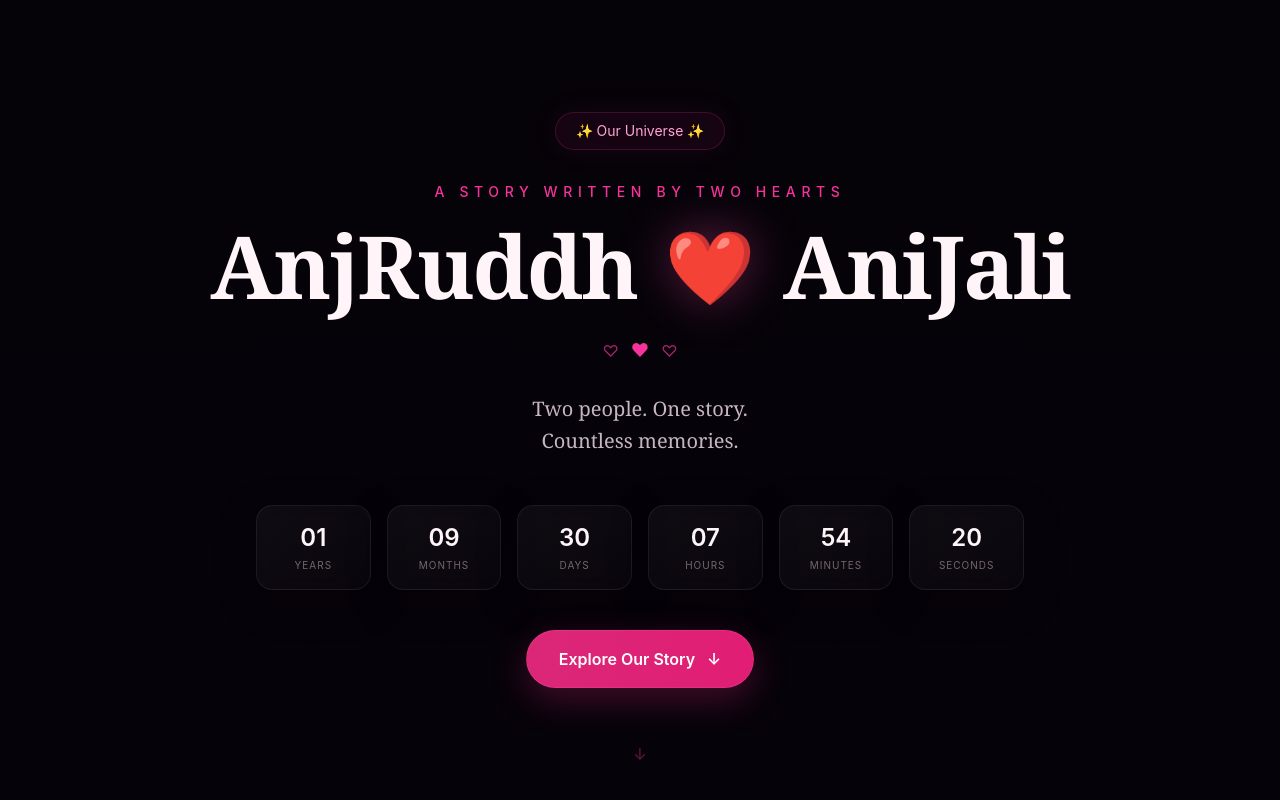
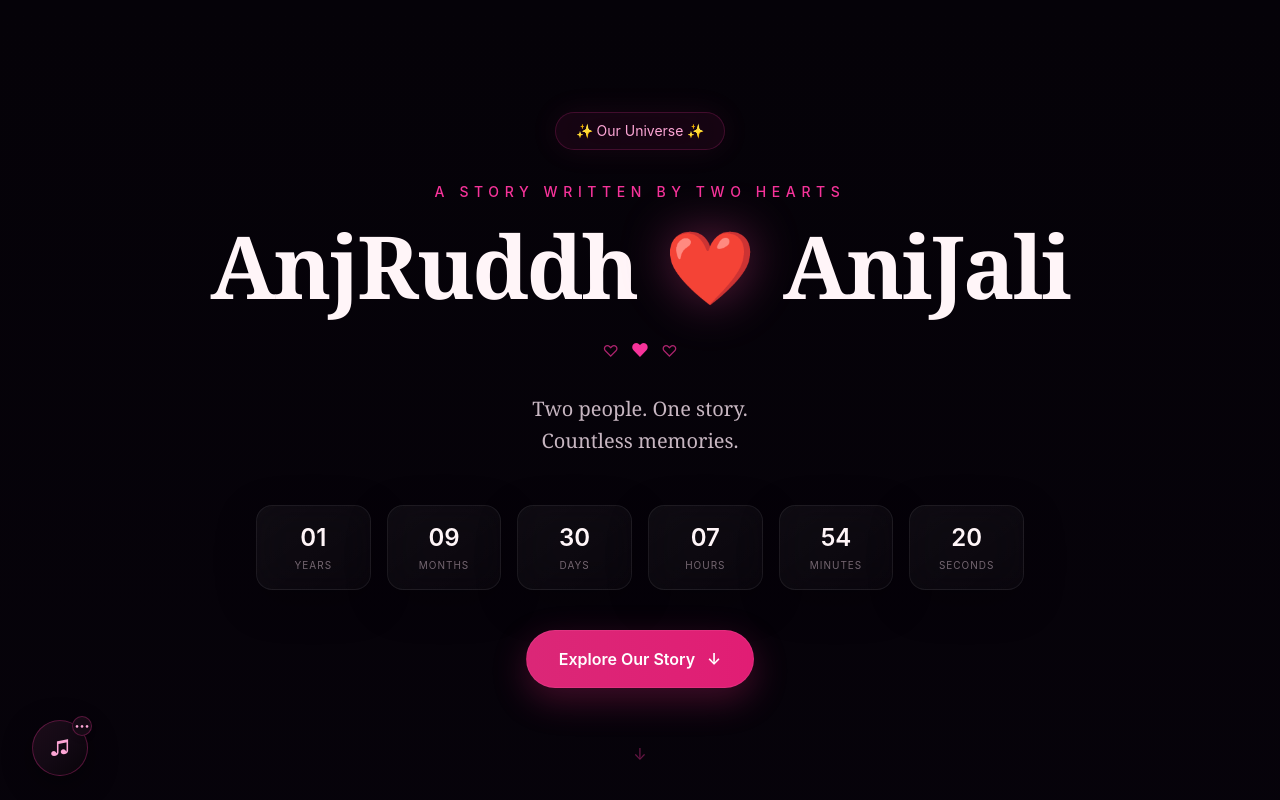
Before and after one commit to Aniruddh00007/My-Projects, a React (Vite) app in the folder 2nd_Anni/Anni2026/: page /home in a window 1280 px wide. Shown: the top 800 px of the page. Built offline with nearby package versions, Linux system fonts and the light colour scheme.

Commit message:
Song added

```diff
--- a/2nd_Anni/Anni2026/src/App.jsx
+++ b/2nd_Anni/Anni2026/src/App.jsx
@@ -1,6 +1,12 @@
 import React from "react";
-import { Routes, Route, Navigate } from "react-router-dom";
+import {
+  Routes,
+  Route,
+  Navigate,
+} from "react-router-dom";
+
 import ScrollToTop from "./Components/ScrollToTop";
+
 import FirstPage from "./Components/Firstpage";
 import Login from "./Components/Login";
 import Home from "./Components/Home";
@@ -11,30 +17,82 @@ import Envelop from "./Components/Envelop";
 import SecretPage from "./Components/SecretPage";
 import Final from "./Components/Final";
 
+// 🎵 MUSIC
+import MusicPlayer from "./Components/MusicPlayer";
+import { MusicProvider } from "./Components/MusicContext";
+
 function App() {
   return (
-        <>
-     <ScrollToTop />
-    <Routes>
+    <MusicProvider>
 
+      {/* Scroll page to top after route change */}
+      <ScrollToTop />
 
-      {/* DEFAULT PAGE */}
-      <Route path="/" element={<FirstPage />} />
+      {/* 🎵 Global Music Player */}
+      <MusicPlayer />
 
-      <Route path="/login" element={<Login />} />
-      <Route path="/home" element={<Home />} />
-      <Route path="/openwhen" element={<OpenWhen />} />
-      <Route path="/mini-games" element={<MiniGames />} />
-      <Route path="/memory-room" element={<MemoryRoom />} />
-      <Route path="/envelop" element={<Envelop />} />
-      <Route path="/secret" element={<SecretPage />} />
-      <Route path="/final" element={<Final />} />
+      <Routes>
 
-      {/* WRONG URL → FIRST PAGE */}
-      <Route path="*" element={<Navigate to="/" replace />} />
-    </Routes>
+        {/* DEFAULT PAGE */}
+        <Route
+          path="/"
+          element={<FirstPage />}
+        />
 
-    </>
+        <Route
+          path="/login"
+          element={<Login />}
+        />
+
+        <Route
+          path="/home"
+          element={<Home />}
+        />
+
+        <Route
+          path="/openwhen"
+          element={<OpenWhen />}
+        />
+
+        <Route
+          path="/mini-games"
+          element={<MiniGames />}
+        />
+
+        <Route
+          path="/memory-room"
+          element={<MemoryRoom />}
+        />
+
+        <Route
+          path="/envelop"
+          element={<Envelop />}
+        />
+
+        <Route
+          path="/secret"
+          element={<SecretPage />}
+        />
+
+        <Route
+          path="/final"
+          element={<Final />}
+        />
+
+        {/* WRONG URL → FIRST PAGE */}
+        <Route
+          path="*"
+          element={
+            <Navigate
+              to="/"
+              replace
+            />
+          }
+        />
+
+      </Routes>
+
+    </MusicProvider>
   );
 }
 
--- /dev/null
+++ b/2nd_Anni/Anni2026/src/Components/MusicContext.jsx
@@ -0,0 +1,118 @@
+import {
+  createContext,
+  useContext,
+  useRef,
+  useState,
+  useEffect,
+} from "react";
+
+const MusicContext = createContext(null);
+
+export function MusicProvider({ children }) {
+  const audioRef = useRef(null);
+
+  const [isPlaying, setIsPlaying] = useState(false);
+  const [volume, setVolumeState] = useState(0.35);
+
+  useEffect(() => {
+    if (audioRef.current) {
+      audioRef.current.volume = volume;
+    }
+  }, [volume]);
+
+  const playMusic = async () => {
+    const audio = audioRef.current;
+
+    if (!audio) return;
+
+    try {
+      audio.volume = volume;
+
+      await audio.play();
+
+      setIsPlaying(true);
+
+      console.log("🎵 Our Song started ❤️");
+    } catch (error) {
+      console.error("Music couldn't start:", error);
+    }
+  };
+
+  const pauseMusic = () => {
+    const audio = audioRef.current;
+
+    if (!audio) return;
+
+    audio.pause();
+
+    setIsPlaying(false);
+  };
+
+  const toggleMusic = async () => {
+    const audio = audioRef.current;
+
+    if (!audio) return;
+
+    if (audio.paused) {
+      await playMusic();
+    } else {
+      pauseMusic();
+    }
+  };
+
+  const setVolume = (newVolume) => {
+    const value = Number(newVolume);
+
+    setVolumeState(value);
+
+    if (audioRef.current) {
+      audioRef.current.volume = value;
+    }
+  };
+
+  return (
+    <MusicContext.Provider
+      value={{
+        playMusic,
+        pauseMusic,
+        toggleMusic,
+        isPlaying,
+        volume,
+        setVolume,
+      }}
+    >
+      <audio
+        ref={audioRef}
+        loop
+        preload="auto"
+        onPlay={() => setIsPlaying(true)}
+        onPause={() => setIsPlaying(false)}
+        onError={(e) => {
+          console.error(
+            "❌ Audio Error:",
+            e.currentTarget.error
+          );
+        }}
+      >
+        <source
+          src="/music/our-song.mp3"
+          type="audio/mpeg"
+        />
+      </audio>
+
+      {children}
+    </MusicContext.Provider>
+  );
+}
+
+export function useMusic() {
+  const context = useContext(MusicContext);
+
+  if (!context) {
+    throw new Error(
+      "useMusic must be used inside MusicProvider"
+    );
+  }
+
+  return context;
+}
--- /dev/null
+++ b/2nd_Anni/Anni2026/src/Components/MusicPlayer.jsx
@@ -0,0 +1,263 @@
+
+import { useState } from "react";
+import { useMusic } from "./MusicContext";
+
+
+function MusicPlayer() {
+  const {
+    isPlaying,
+    toggleMusic,
+    volume,
+    setVolume,
+  } = useMusic();
+
+  const [isOpen, setIsOpen] = useState(false);
+
+  const handleVolume = (e) => {
+    setVolume(e.target.value);
+  };
+
+  return (
+    <div
+      className="
+        fixed
+        bottom-4
+        left-4
+        sm:bottom-6
+        sm:left-6
+        z-[9999]
+        flex
+        items-center
+        gap-2
+      "
+    >
+      {/* ================= EXPANDED PLAYER ================= */}
+
+      <div
+        className={`
+          overflow-hidden
+          transition-all
+          duration-500
+          ease-out
+
+          ${
+            isOpen
+              ? "w-[220px] sm:w-[270px] opacity-100 translate-x-0"
+              : "w-0 opacity-0 -translate-x-3"
+          }
+        `}
+      >
+        <div
+          className="
+            flex
+            items-center
+            gap-3
+            rounded-full
+            border
+            border-pink-500/20
+            bg-[#100811]/95
+            px-4
+            py-2.5
+            shadow-[0_10px_40px_rgba(0,0,0,0.45)]
+            backdrop-blur-xl
+          "
+        >
+          {/* SONG INFO */}
+
+          <div className="min-w-0 flex-1">
+            <div className="flex items-center gap-1.5">
+
+              {isPlaying && (
+                <span
+                  className="
+                    h-1.5
+                    w-1.5
+                    shrink-0
+                    rounded-full
+                    bg-pink-500
+                    animate-pulse
+                  "
+                />
+              )}
+
+              <p
+                className="
+                  truncate
+                  text-[10px]
+                  uppercase
+                  tracking-[0.18em]
+                  text-pink-500
+                "
+              >
+                {isPlaying
+                  ? "Now Playing"
+                  : "Our Song"}
+              </p>
+
+            </div>
+
+            <p
+              className="
+                mt-0.5
+                truncate
+                text-xs
+                font-medium
+                text-[#f5e8ef]
+              "
+            >
+              Aniruddh ❤️ Anjali
+            </p>
+          </div>
+
+          {/* VOLUME */}
+
+          <div className="flex items-center gap-1.5">
+
+            <span className="text-xs">
+              {volume === 0
+                ? "🔇"
+                : volume < 0.5
+                ? "🔉"
+                : "🔊"}
+            </span>
+
+            <input
+              type="range"
+              min="0"
+              max="1"
+              step="0.05"
+              value={volume}
+              onChange={handleVolume}
+              className="
+                w-12
+                sm:w-16
+                cursor-pointer
+                accent-pink-500
+              "
+            />
+
+          </div>
+        </div>
+      </div>
+
+      {/* ================= MAIN PLAYER ================= */}
+
+      <div className="relative">
+
+        {/* GLOW */}
+
+        {isPlaying && (
+          <>
+            <span
+              className="
+                pointer-events-none
+                absolute
+                inset-0
+                rounded-full
+                bg-pink-500/30
+                blur-xl
+                animate-pulse
+              "
+            />
+
+            <span
+              className="
+                pointer-events-none
+                absolute
+                -inset-1
+                rounded-full
+                border
+                border-pink-400/20
+                animate-ping
+              "
+            />
+          </>
+        )}
+
+        {/* PLAY / PAUSE */}
+
+        <button
+          type="button"
+          onClick={toggleMusic}
+          className="
+            relative
+            flex
+            h-12
+            w-12
+            sm:h-14
+            sm:w-14
+            shrink-0
+            items-center
+            justify-center
+            rounded-full
+            border
+            border-pink-500/30
+            bg-gradient-to-br
+            from-[#1c0c19]
+            via-[#130914]
+            to-[#080409]
+            text-pink-300
+            shadow-[0_8px_30px_rgba(0,0,0,0.45)]
+            backdrop-blur-xl
+            transition-all
+            duration-300
+            hover:scale-110
+            hover:border-pink-400/50
+            hover:shadow-[0_8px_35px_rgba(236,72,153,0.22)]
+            active:scale-95
+          "
+          title={
+            isPlaying
+              ? "Pause Our Song"
+              : "Play Our Song"
+          }
+        >
+          {isPlaying ? (
+            <span className="text-sm">
+              ❚❚
+            </span>
+          ) : (
+            <span className="text-xl">
+              ♫
+            </span>
+          )}
+        </button>
+
+        {/* SETTINGS */}
+
+        <button
+          type="button"
+          onClick={() =>
+            setIsOpen((prev) => !prev)
+          }
+          className="
+            absolute
+            -right-1
+            -top-1
+            flex
+            h-5
+            w-5
+            items-center
+            justify-center
+            rounded-full
+            border
+            border-pink-500/30
+            bg-[#160a15]
+            text-[9px]
+            text-pink-300
+            shadow-md
+            transition
+            duration-300
+            hover:scale-110
+          "
+          title="Music controls"
+        >
+          {isOpen ? "×" : "•••"}
+        </button>
+
+      </div>
+    </div>
+  );
+}
+
+export default MusicPlayer;
```
Also changed, not shown: 2nd_Anni/Anni2026/src/Components/Firstpage.jsx (+19 -16 lines), 1 other file (tests, documents, lock files or other folders).
